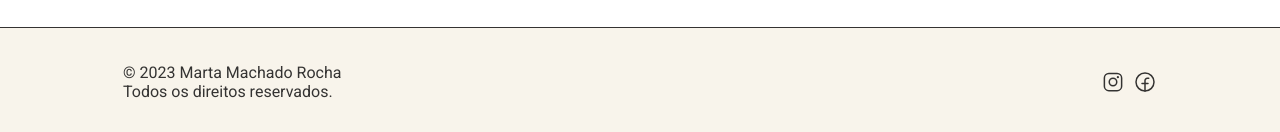
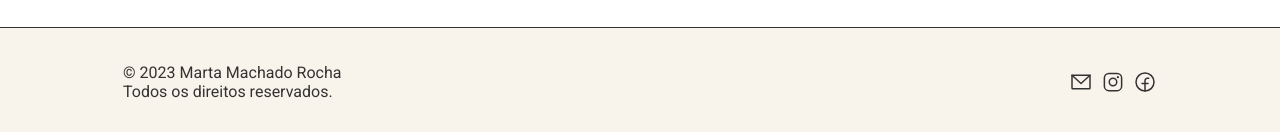
Before and after one commit to madalena-rocha/writer-portfolio, a React (Vite) app: page / in a window 1280 px wide. Shown: the part 4360-4492 px from the top of the page. Built offline with nearby package versions, Linux system fonts and the light colour scheme.

Commit message:
add link to email

```diff
--- a/src/components/Footer/index.jsx
+++ b/src/components/Footer/index.jsx
@@ -1,4 +1,4 @@
-import { InstagramLogo, FacebookLogo } from "phosphor-react";
+import { InstagramLogo, FacebookLogo, EnvelopeSimple } from "phosphor-react";
 
 import { Container, Copyright, SocialMedia } from "./styles";
 
@@ -11,6 +11,9 @@ export function Footer() {
       </Copyright>
 
       <SocialMedia>
+        <a href="mailto:martamachadorocha7@gmail.com" target="_blank">
+          <EnvelopeSimple size={24} />
+        </a>
         <a
           href="https://www.instagram.com/marta.machado.rocha/"
           target="_blank"
```
